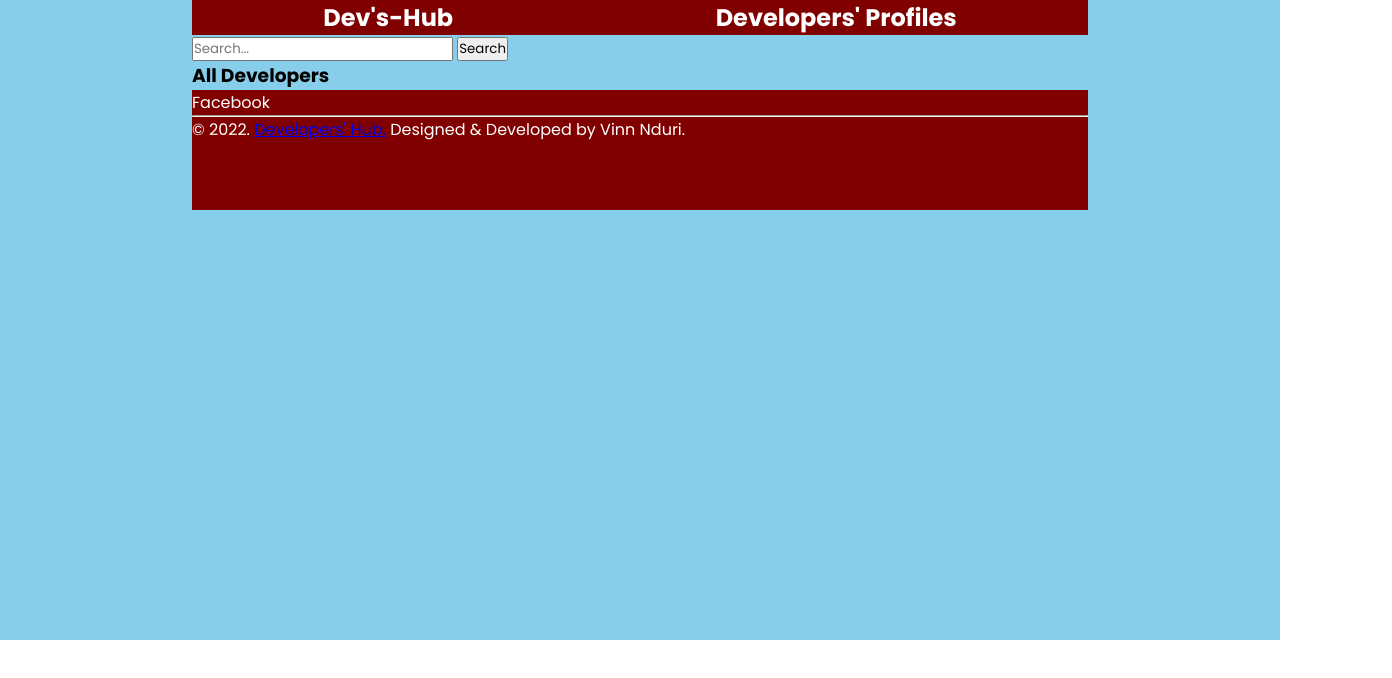
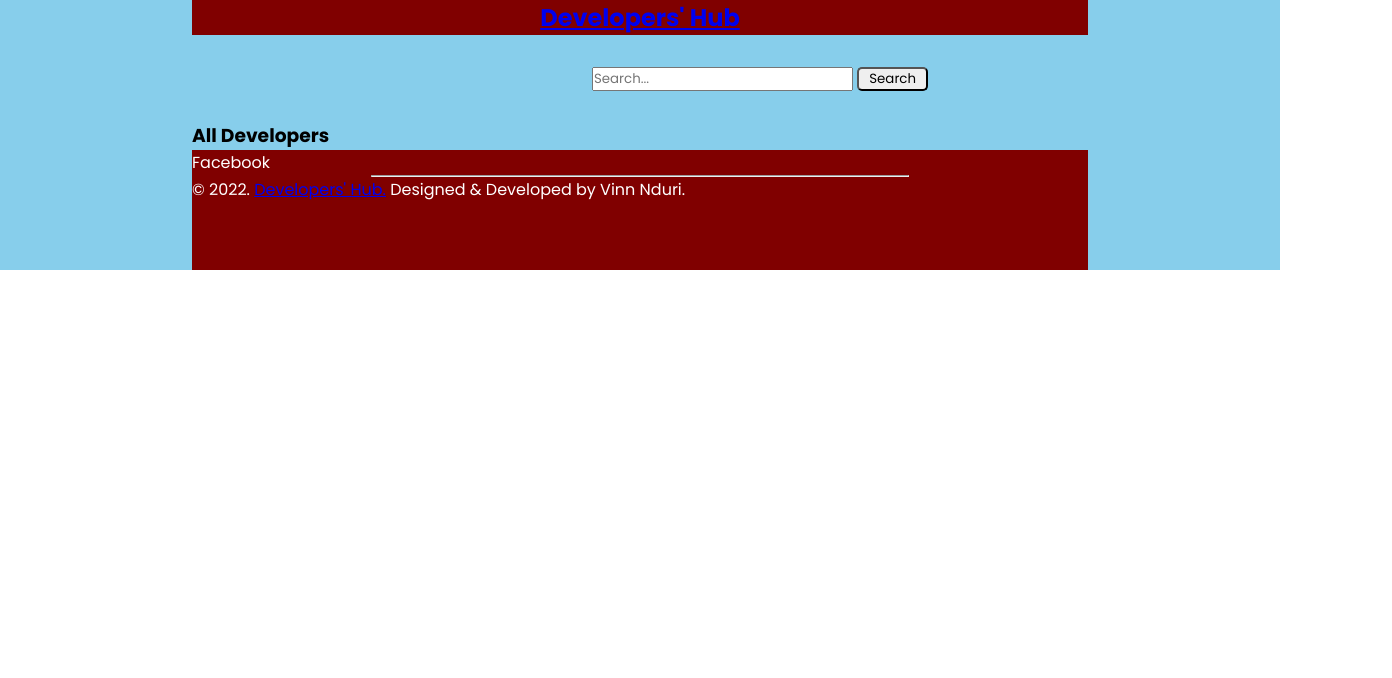
Before and after one commit to ndurivin/Developers-Hub, a plain HTML site: page index.html in a window 1280 px wide. Shown: the whole page, 1392 px wide, since content can reach past the window. Drawn offline with Linux system fonts and the light colour scheme; a web font is replaced by a local one.

Commit message:
Addition style to position search bar

```diff
--- a/assets/css/style.css
+++ b/assets/css/style.css
@@ -17,7 +17,7 @@
 .container{
     width: 100%;
     background-color: skyblue;
-    height: 80vh;
+    min-height: 30vh;
 }
 
 #main{
@@ -33,11 +33,36 @@
 
 #navbar{
     display: flex;
-    justify-content: space-around;
+    justify-content: center
 }
 
+.search{
+    margin: 30px 400px;
+    width: 800px;
+    border-radius: 5px;
+    border: none;
+}
+
+.btn-search{
+    padding: 0px 10px;
+    border-radius: 5px;
+}
+
+/* Developers' profiles area  */
+.topContent{
+    display: flex;
+    justify-content: space-between;
+}
+
+
+/* The footer section  */
 #footer{
     background-color: #800000;
     height: 15vh;
     color: #ffff;
 }
+
+.hr{
+    width: 60%;
+    margin: auto;
+}
--- a/index.html
+++ b/index.html
@@ -14,11 +14,11 @@
         <header id="header">
             <nav id="navbar">
                 <div class="logo">
-                    <h1>Dev's-Hub</h1>
+                    <h1> <a href="index.html">Developers' Hub</a> </h1>
                 </div>
-                <div class="title">
+                <!-- <div class="title">
                     <h2>Developers' Profiles</h2>
-                </div>
+                </div> -->
             </nav>
         </header>
 <!-- Main content area starts here  -->
@@ -27,7 +27,7 @@
             <div class="search">
                 <form id="searchForm">
                     <input type="search" id="query" name="q" placeholder="Search...">
-                    <button>Search</button>
+                    <button class="btn-search">Search</button>
                   </form>
             </div>
            <div class="topContent">
@@ -38,6 +38,9 @@
                     </ul>
                 </div>
                 <div id="user-profiles">
+                    <div id="image">
+
+                    </div>
 
                 </div>
            </div>
@@ -53,7 +56,7 @@
                 <div class="socialMedia">
                     Facebook
                 </div>
-                <hr>
+                <hr class="hr">
                 <div class="copyright">
                     <p>	&copy; 2022. <a href="#">Developers' Hub.</a> Designed & Developed by Vinn Nduri.</p>
                 </div>
```
